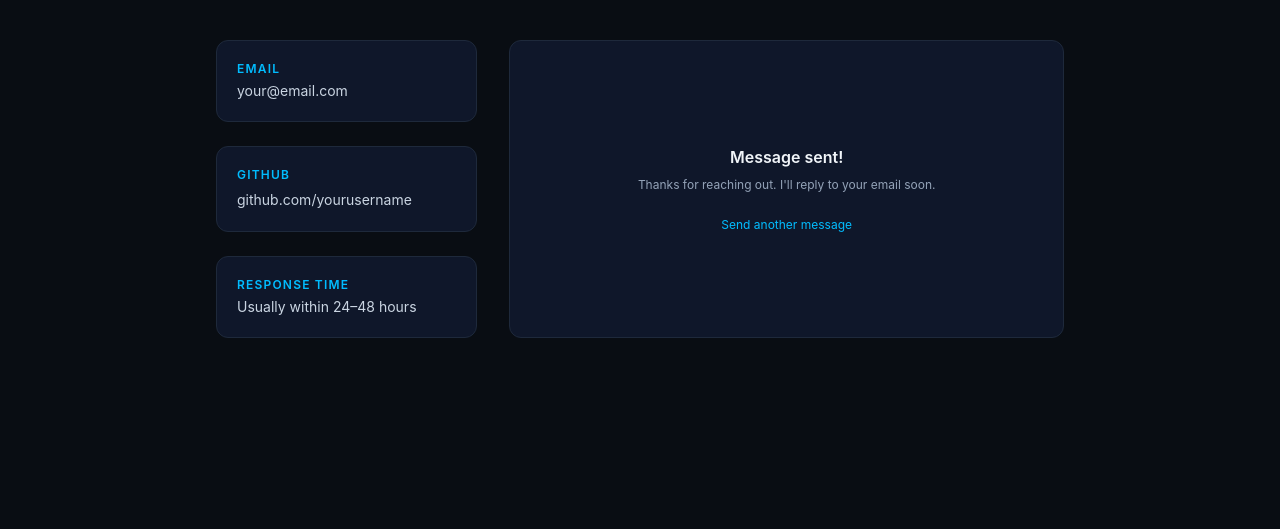
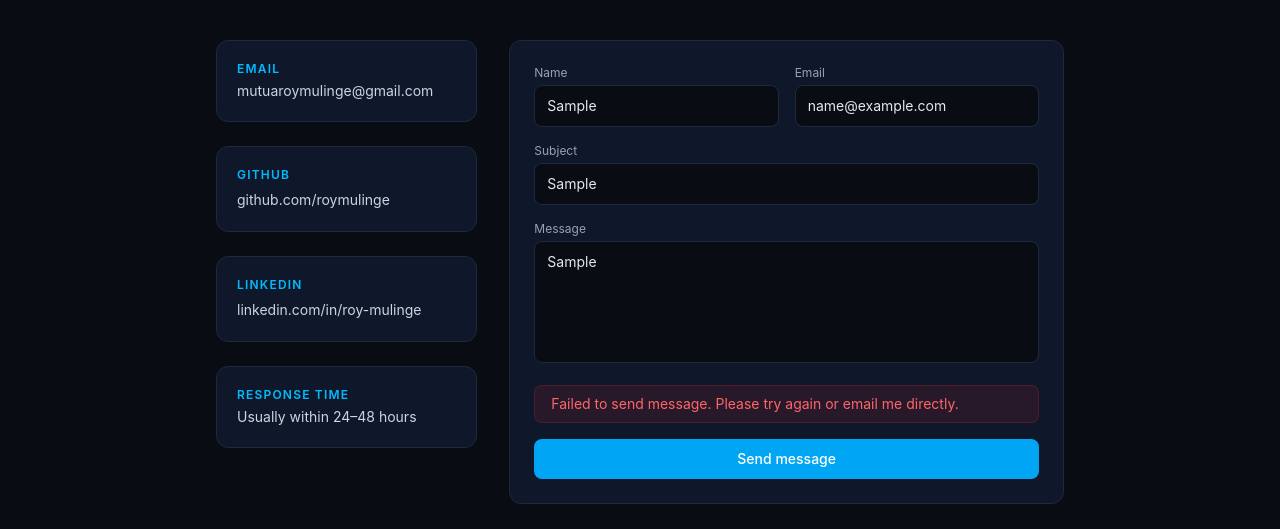
Before and after one commit to roymulinge/devtrack-app, a React (Vite) app: page /contact in a window 1280 px wide. Both pictures are taken after typing "Sample", "name@example.com", "Sample", "Sample" into the empty fields and a click on the button "Send message". Shown: the part 295-824 px from the top of the page. Built offline with nearby package versions, Linux system fonts and the light colour scheme; no server answers.

Commit message:
update contact form

```diff
--- a/src/pages/Contact.jsx
+++ b/src/pages/Contact.jsx
@@ -1,10 +1,12 @@
-import React, { useState } from "react";
+import { useState } from "react";
 
 const Contact = () => {
   const [form, setForm]     = useState({ name: "", email: "", subject: "", message: "" });
-  const [status, setStatus] = useState(null);
+  const [status, setStatus] = useState(null); // null | "sending" | "success" | "error"
 
   const handleChange = (e) => {
+    // [e.target.name] is a computed property key
+    // it dynamically updates whichever field matches the input's name attribute
     setForm({ ...form, [e.target.name]: e.target.value });
   };
 
@@ -12,10 +14,37 @@ const Contact = () => {
     e.preventDefault();
     setStatus("sending");
 
-    await new Promise((res) => setTimeout(res, 1500));
-    setStatus("success");
+    try {
+      // Web3Forms receives the form data and forwards it to your email
+      // No backend needed — free service, 250 submissions/month free tier
+      const response = await fetch("https://api.web3forms.com/submit", {
+        method: "POST",
+        headers: { "Content-Type": "application/json" },
+        body: JSON.stringify({
+          access_key: "131ffcd0-6d7a-4ac2-b550-7cae2042f56d", // ← paste your key here
+          name:       form.name,
+          email:      form.email,
+          subject:    form.subject,
+          message:    form.message,
+          // This tells Web3Forms which subject line to use in your inbox
+          from_name:  "DevTrack Contact Form",
+        }),
+      });
 
-    setForm({ name: "", email: "", subject: "", message: "" });
+      const data = await response.json();
+
+      if (data.success) {
+        setStatus("success");
+        setForm({ name: "", email: "", subject: "", message: "" });
+      } else {
+        // Web3Forms returned an error — show it
+        setStatus("error");
+      }
+    } catch (err) {
+      // Network error or fetch failed
+      console.error("Contact form error:", err);
+      setStatus("error");
+    }
   };
 
   return (
@@ -36,40 +65,54 @@ const Contact = () => {
       {/* Form + Info */}
       <section className="max-w-4xl mx-auto px-6 pb-24 grid md:grid-cols-3 gap-8">
 
-        {/* Contact Info */}
+        {/* Contact Info — replace with your real details */}
         <div className="space-y-6">
           <div className="bg-[var(--bg-surface)] border border-[var(--border)] rounded-xl p-5">
-            <p className="text-sky-400 text-xs font-semibold uppercase tracking-widest mb-1">
-              Email
-            </p>
-            <p className="text-slate-300 text-sm">your@email.com</p>
+            <p className="text-sky-400 text-xs font-semibold uppercase tracking-widest mb-1">Email</p>
+            <p className="text-slate-300 text-sm">mutuaroymulinge@gmail.com</p> {/* ← YOUR email */}
           </div>
+
           <div className="bg-[var(--bg-surface)] border border-[var(--border)] rounded-xl p-5">
-            <p className="text-sky-400 text-xs font-semibold uppercase tracking-widest mb-1">
-              GitHub
-            </p>
-            <a
+            <p className="text-sky-400 text-xs font-semibold uppercase tracking-widest mb-1">GitHub</p>
 
-              href="https://github.com/yourusername"
+              <a href="https://github.com/roymulinge"
               target="_blank"
               rel="noreferrer"
               className="text-slate-300 text-sm hover:text-sky-400 transition"
             >
-              github.com/yourusername
+              github.com/roymulinge
             </a>
           </div>
+
           <div className="bg-[var(--bg-surface)] border border-[var(--border)] rounded-xl p-5">
-            <p className="text-sky-400 text-xs font-semibold uppercase tracking-widest mb-1">
-              Response time
-            </p>
+            <p className="text-sky-400 text-xs font-semibold uppercase tracking-widest mb-1">LinkedIn</p>
+
+              <a href="https://linkedin.com/in/YOUR_LINKEDIN" // ← YOUR LinkedIn
+              target="_blank"
+              rel="noreferrer"
+              className="text-slate-300 text-sm hover:text-sky-400 transition"
+            >
+              linkedin.com/in/roy-mulinge {/* ← YOUR name */}
+            </a>
+          </div>
+
+          <div className="bg-[var(--bg-surface)] border border-[var(--border)] rounded-xl p-5">
+            <p className="text-sky-400 text-xs font-semibold uppercase tracking-widest mb-1">Response time</p>
             <p className="text-slate-300 text-sm">Usually within 24–48 hours</p>
           </div>
         </div>
 
         {/* Form */}
         <div className="md:col-span-2 bg-[var(--bg-surface)] border border-[var(--border)] rounded-xl p-6">
+
+          {/* Success state */}
           {status === "success" ? (
             <div className="flex flex-col items-center justify-center h-full py-10 text-center">
+              <div className="w-12 h-12 rounded-full bg-emerald-500/10 border border-emerald-500/20 flex items-center justify-center mb-4">
+                <svg width="20" height="20" viewBox="0 0 24 24" fill="none" stroke="#34d399" strokeWidth="2">
+                  <path d="M20 6L9 17l-5-5" />
+                </svg>
+              </div>
               <h3 className="text-[var(--text-primary)] font-semibold text-base mb-2">Message sent!</h3>
               <p className="text-[var(--text-secondary)] text-xs">
                 Thanks for reaching out. I'll reply to your email soon.
@@ -81,6 +124,7 @@ const Contact = () => {
                 Send another message
               </button>
             </div>
+
           ) : (
             <form onSubmit={handleSubmit} className="space-y-4">
 
@@ -137,10 +181,17 @@ const Contact = () => {
                 />
               </div>
 
+              {/* Error state — shown inline below message field */}
+              {status === "error" && (
+                <p className="text-sm text-red-400 bg-red-500/10 border border-red-500/20 rounded-lg px-4 py-2">
+                  Failed to send message. Please try again or email me directly.
+                </p>
+              )}
+
               <button
                 type="submit"
                 disabled={status === "sending"}
-                className="w-full bg-sky-500 hover:bg-sky-600 disabled:bg-sky-500/50 text-white py-2.5 rounded-lg text-sm font-medium transition"
+                className="w-full bg-sky-500 hover:bg-sky-600 disabled:bg-sky-500/50 disabled:cursor-not-allowed text-white py-2.5 rounded-lg text-sm font-medium transition active:scale-95"
               >
                 {status === "sending" ? "Sending..." : "Send message"}
               </button>
@@ -148,7 +199,6 @@ const Contact = () => {
             </form>
           )}
         </div>
-
       </section>
     </div>
   );
```
